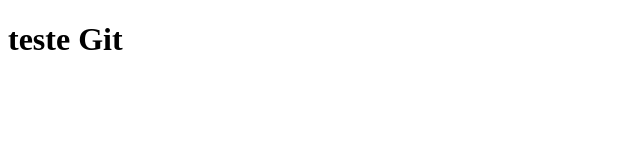
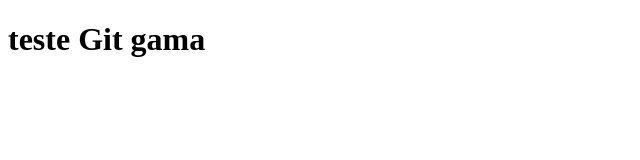
Before and after one commit to ViniciusSoares19/gama-no-github, a plain HTML site: page index.html in a window 1280 px wide. Shown: the whole page, without its empty margins (0-640 px from the left). Drawn offline with Linux system fonts and the light colour scheme.

Commit message:
update arquivo index.html

```diff
--- a/index.html
+++ b/index.html
@@ -8,6 +8,6 @@
     <script src="script.js"></script>
 </head>
 <body>
-    <h1>teste Git</h1>
+    <h1>teste Git gama</h1>
 </body>
 </html>
```
